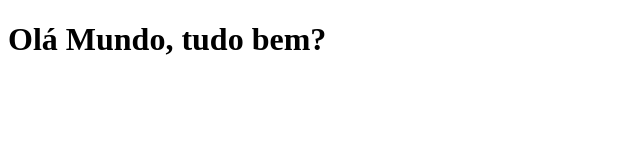
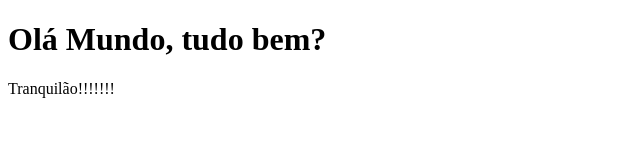
Before and after one commit to leonardcvlh/teste_git, a plain HTML site: page index.html in a window 1280 px wide. Shown: the whole page, without its empty margins (0-640 px from the left). Drawn offline with Linux system fonts and the light colour scheme.

Commit message:
Inserção de outras linhas de codigo
Adicionada a frase Tranquilião

```diff
--- a/index.html
+++ b/index.html
@@ -6,5 +6,6 @@
 </head>
 <body>
     <h1>Olá Mundo, tudo bem?</h1>
+    <p>Tranquilão!!!!!!!</p>
 </body>
 </html>
```
